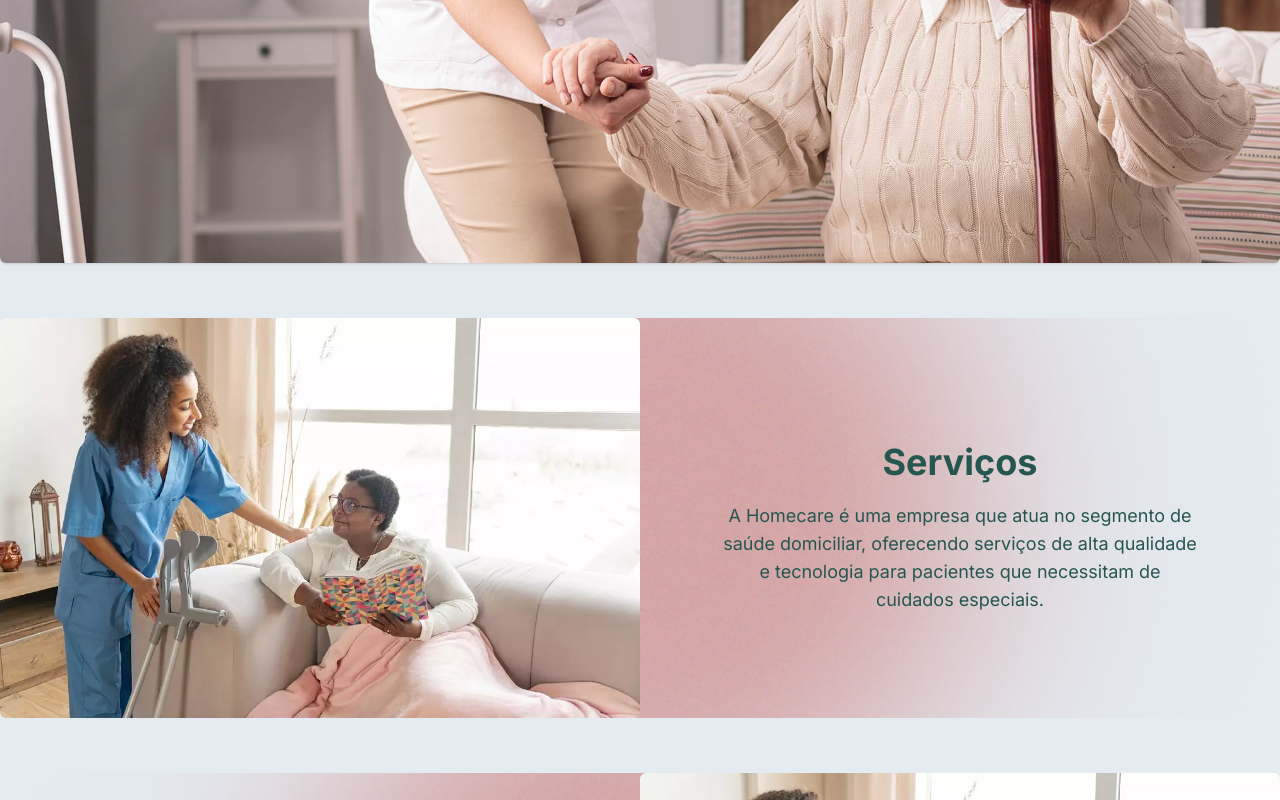
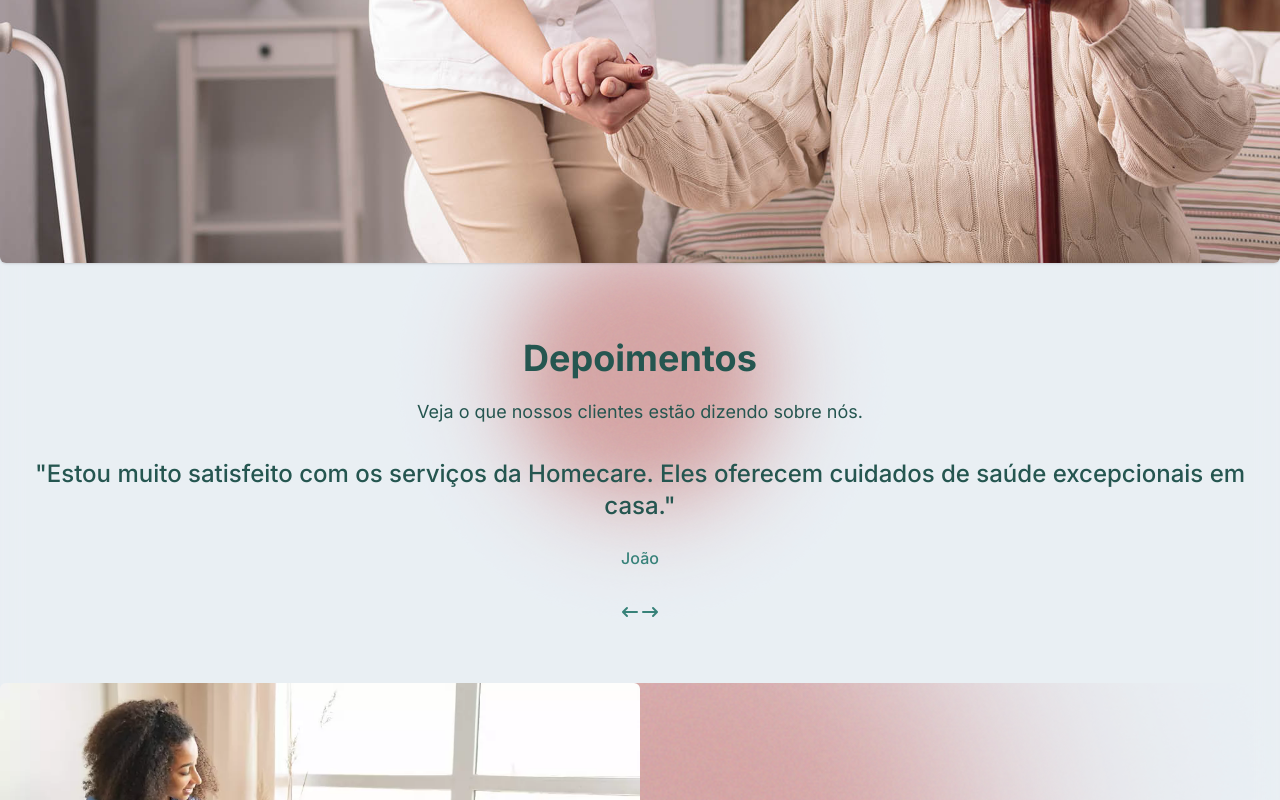
Before and after one commit to M-Wellerson/duca-home-care, a Next.js app: page / in a window 1280 px wide. Shown: the part 520-1320 px from the top of the page. Built offline with nearby package versions, Linux system fonts and the light colour scheme.

Commit message:
feat:Testimonials

```diff
--- a/package.json
+++ b/package.json
@@ -12,7 +12,9 @@
     "framer-motion": "^11.0.14",
     "next": "14.1.3",
     "react": "^18",
-    "react-dom": "^18"
+    "react-dom": "^18",
+    "react-slick": "^0.30.2",
+    "slick-carousel": "^1.8.1"
   },
   "devDependencies": {
     "autoprefixer": "^10.0.1",
--- a/src/app/globals.css
+++ b/src/app/globals.css
@@ -64,3 +64,16 @@ li {
   align-items: center;
   cursor: pointer;
 }
+
+.body-info-slider {
+  display: flex !important;
+  justify-content: center;
+  align-items: center;
+  flex-direction: column;
+  text-align: center;
+}
+
+.header-bg {
+  backdrop-filter: blur(12px);
+  background: rgba(255,255,255, 0.2);
+}
--- a/src/app/layout.js
+++ b/src/app/layout.js
@@ -5,7 +5,7 @@ const inter = Inter({ subsets: ["latin"] });
 
 export const metadata = {
   title: "Duca Home Care",
-  description: "Home Care",
+  description: "HomeCare",
 };
 
 export default function RootLayout({ children }) {
--- a/src/app/page.js
+++ b/src/app/page.js
@@ -4,10 +4,16 @@ import LinkMenu from "@/components/link-menu";
 import MenuMobile from "@/components/menu-mobile";
 import Image from "next/image";
 import Link from "next/link";
+import TestimonialCarousel from '@/components/testimonial-carousel';
 
 export default function Home() {
+    const testimonials = [
+        { text: 'Estou muito satisfeito com os serviços da Homecare. Eles oferecem cuidados de saúde excepcionais em casa.', name: 'João' },
+        { text: 'Recomendo fortemente a Homecare. Eles têm uma equipe profissional e atenciosa.', name: 'Maria' },
+        { text: 'Estou impressionado com a qualidade dos serviços da Homecare. Eles realmente se importam com o bem-estar dos pacientes.', name: 'Pedro' }
+    ];
     return (
-        <>
+        <div className="header-bg">
             <header className="container mx-auto">
                 <nav className="py-4">
                     <div className="max-w-full mx-auto flex justify-between items-center">
@@ -27,7 +33,6 @@ export default function Home() {
                             <div className="font-medium flex flex-col p-4 md:p-0 mt-4 border border-gray-100 rounded-lg bg-gray-50 md:flex-row md:space-x-8 rtl:space-x-reverse md:mt-0 md:border-0">
 
                                 <LinkMenu href="/" text="Home" />
-                                <LinkMenu href="/" text="Unidades" />
                                 <LinkMenu href="/" text="Serviços" />
                                 <LinkMenu href="/" text="Contatos" />
                                 <LinkMenu href="/" text="Sobre nós" />
@@ -40,7 +45,7 @@ export default function Home() {
             </header>
 
             <main className="container mx-auto">
-                <section className="w-full h-[720px] bg-center bg-[url('../../public/banner.jpg')] bg-cover bg-no-repeat bg-center flex flex-col justify-center items-center rounded-md shadow">
+                <section  className="w-full h-[720px] bg-center bg-[url('../../public/banner.jpg')] bg-cover bg-no-repeat bg-center flex flex-col justify-center items-center rounded-md shadow">
                     <h1 className="text-center text-6xl font-extrabold text-[#255650]">
                         Homecare
                     </h1>
@@ -53,6 +58,21 @@ export default function Home() {
                         </svg>
                         Saiba mais
                     </a>
+                </section>
+
+                <section className=" w-full flex grid grid-cols-1 relative justify justify-items-center mt-[55px]">
+                    <img src="/bolinha.svg" alt="banner" className="w-[500px] h-[500px] absolute bottom-0 -z-10" />
+                    <div className="grid grid-cols-1 justify justify-items-center z-10 pt-5">
+                        <h2 className="text-4xl font-bold text-[#255650]">
+                            Depoimentos
+                        </h2>
+                        <p className="text-center text-lg mt-5 text-[#255650]">
+                            Veja o que nossos clientes estão dizendo sobre nós.
+                        </p>
+                        <div className="container mx-auto">
+                            <TestimonialCarousel testimonials={testimonials} />
+                        </div>
+                    </div>
                 </section>
 
                 <section className="w-full flex grid grid-cols-2 relative justify justify-items-center mt-[55px]">
@@ -105,6 +125,6 @@ export default function Home() {
                     </div>
                 </section>
             </main>
-        </>
+        </div>
     );
 }
--- a/src/components/navigation.js
+++ b/src/components/navigation.js
@@ -14,7 +14,6 @@ const variants = {
 export const Navigation = () => (
   <motion.ul variants={variants}>
     <MenuItem text="Home" />
-    <MenuItem href="/" text="Unidades" />
     <MenuItem href="/" text="Serviços" />
     <MenuItem href="/" text="Contatos" />
     <MenuItem href="/" text="Sobre nós" />
--- /dev/null
+++ b/src/components/testimonial-carousel.js
@@ -0,0 +1,53 @@
+import React from 'react';
+import Slider from "react-slick";
+import "slick-carousel/slick/slick.css";
+import "slick-carousel/slick/slick-theme.css";
+
+export default function TestimonialCarousel({ testimonials }) {
+    let sliderRef = React.useRef(null);
+    const next = () => {
+        sliderRef.slickNext();
+    };
+    const previous = () => {
+        sliderRef.slickPrev();
+    };
+    const settings = {
+        dots: false,
+        slidesToScroll: 1,
+        infinite: true,
+        speed: 500,
+        slidesToShow: 1,
+        arrows: false,
+    };
+    return (
+        <div className="slider-container">
+            <Slider
+                ref={slider => {
+                    sliderRef = slider;
+                }}
+                {...settings}
+            >
+                {testimonials.map((testimonial, index) => (
+                    <div key={index} className="body-info-slider max-w-screen-xl px-4 py-8 mx-auto">
+                        <blockquote>
+                            <p className="text-2xl font-medium text-[#255650]">"{testimonial.text}"</p>
+                        </blockquote>
+                        <figcaption className="flex items-center justify-center mt-6 space-x-3">
+                            <div className="flex items-center divide-x-2 divide-gray-500 dark:divide-gray-700">
+                                <div className="font-medium text-[#378279]">{testimonial.name}</div>
+                            </div>
+                        </figcaption>
+                    </div>
+                ))}
+            </Slider>
+            <div className="max-w-screen-xl mx-auto text-center">
+                <button className="button" onClick={previous}>
+                    <svg className="w-5 text-[#378279] hover:text-[#255650]" fill="currentColor" viewBox="0 0 20 20" xmlns="http://www.w3.org/2000/svg"><path fillRule="evenodd" d="M7.707 14.707a1 1 0 01-1.414 0l-4-4a1 1 0 010-1.414l4-4a1 1 0 011.414 1.414L5.414 9H17a1 1 0 110 2H5.414l2.293 2.293a1 1 0 010 1.414z" clipRule="evenodd"></path></svg>
+                </button>
+                <button className="button" onClick={next}>
+                    <svg className="w-5 text-[#378279] hover:text-[#255650]" fill="currentColor" viewBox="0 0 20 20" xmlns="http://www.w3.org/2000/svg"><path fillRule="evenodd" d="M12.293 5.293a1 1 0 011.414 0l4 4a1 1 0 010 1.414l-4 4a1 1 0 01-1.414-1.414L14.586 11H3a1 1 0 110-2h11.586l-2.293-2.293a1 1 0 010-1.414z" clipRule="evenodd"></path></svg>
+                </button>
+            </div>
+        </div>
+    );
+}
```
Also changed, not shown: 1 other file (tests, documents, lock files or other folders).
